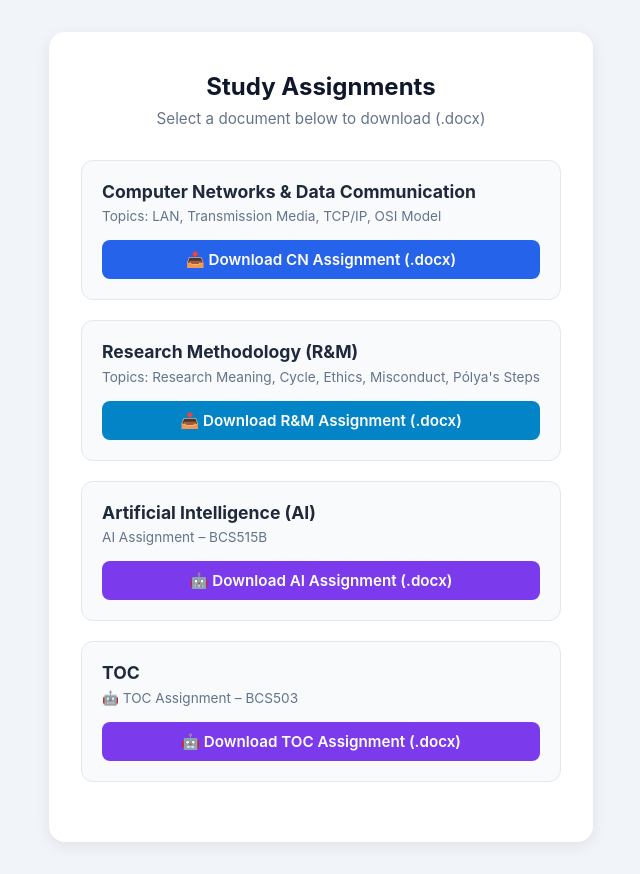
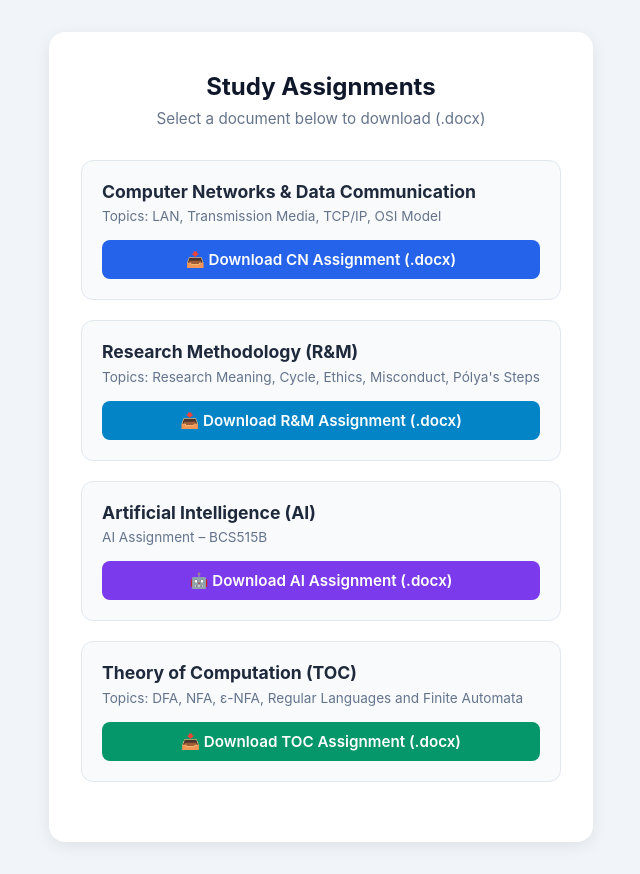
Before and after one commit to Mahalakshmi-Kommaranahalli/ASSIGNMENTS, a plain HTML site: page index.html in a window 1280 px wide. Shown: the whole page, without its empty margins (319-959 px from the left). Drawn offline with Linux system fonts and the light colour scheme.

Commit message:
Update Assignment 4 section in index.html

```diff
--- a/index.html
+++ b/index.html
@@ -167,26 +167,20 @@
       </a>
 
     </div>
-    <!-- Assignment 4 -->
-    <div class="item-card">
+   <!-- Assignment 4 - Theory of Computation -->
+<div class="item-card">
+  <h2>Theory of Computation (TOC)</h2>
 
-      <h2>TOC</h2>
+  <p>Topics: DFA, NFA, ε-NFA, Regular Languages and Finite Automata</p>
 
-      <p>
-       🤖 TOC Assignment – BCS503
-      </p>
+  <a href="TOC%20Assignment.docx"
+     download
+     class="btn"
+     style="background-color: #059669;">
 
-      <a href="TOC%20Assignment.docx"
-         download
-         class="btn btn-ai">
+    📥 Download TOC Assignment (.docx)
 
-        🤖 Download TOC Assignment (.docx)
-
-      </a>
-
-    </div>
-
-  </div>
-
+  </a>
+</div>
 </body>
 </html>
```
